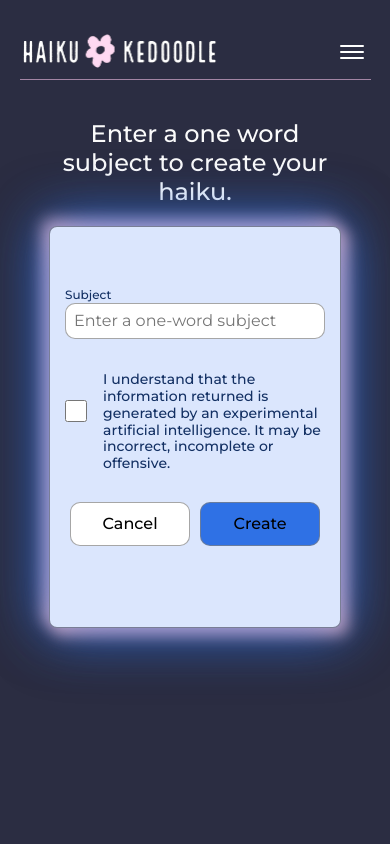
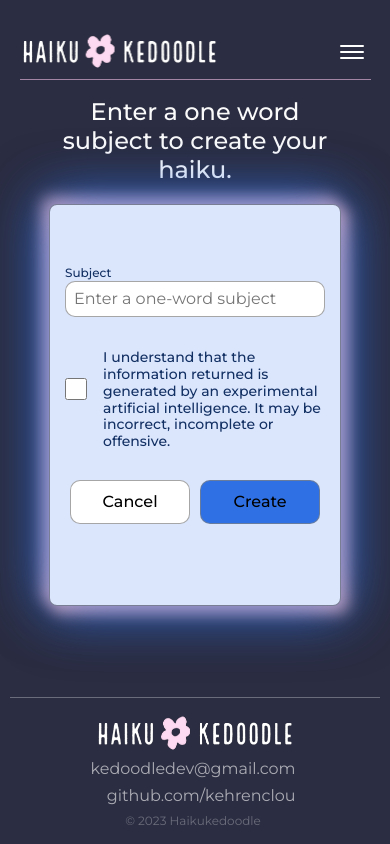
Before and after one commit to kehrenclou/haikukedoodle-frontend, a React (Create React App) app: page /create in a window 390 px wide. Shown: the top 844 px of the page. Built offline with nearby package versions, Linux system fonts and the light colour scheme.

Commit message:
refactor create with layout component

```diff
--- a/src/pages/create/Create.js
+++ b/src/pages/create/Create.js
@@ -9,6 +9,7 @@ import * as openAiApi from "../../utils/apis/openaiApi";
 import { transformAiDataObject } from "../../helpers/transformData";
 
 import { CreateHaikuForm } from "../../components/form";
+import Layout from "../../components/layout";
 import Loader from "../loader/Loader";
 
 export default function Create() {
@@ -61,6 +62,7 @@ export default function Create() {
 
   return (
     <>
+    <Layout>
       <section className="create" key="create">
         <AnimatePresence mode="wait">
           {!isLoading && (
@@ -89,6 +91,7 @@ export default function Create() {
           </>
         )}
       </section>
+      </Layout>
     </>
   );
 }
--- a/src/pages/create/create.css
+++ b/src/pages/create/create.css
@@ -1,5 +1,6 @@
 .create {
-  margin: 150px auto 35vh;
+  /* margin: 150px auto 35vh; */
+  margin: 0 auto 20px;
   display: flex;
   flex-direction: column;
   justify-content: center;
@@ -10,7 +11,7 @@
   font-size: 36px;
   font-weight: 500;
   text-align: center;
-  margin: 0 0 74px 0;
+  margin: 20px 0 50px 0;
 }
 
 .create__heading_card {
@@ -19,15 +20,15 @@
   font-weight: 400px;
   font-weight: 700;
 }
-.create__card-line{
-  display:flex;
-  flex-direction:column;
-padding-bottom:20px;
+.create__card-line {
+  display: flex;
+  flex-direction: column;
+  padding-bottom: 20px;
 }
 .create__container {
   background-color: rgba(219, 230, 253);
   color: #2b2d42;
-  margin:0 auto;
+  margin: 0 auto;
   padding: 50px;
   border-radius: 100%;
   border: 1px solid #2b2d428d;
@@ -41,47 +42,23 @@ padding-bottom:20px;
   justify-content: center;
   align-items: center;
 }
-/* .create__container_card {
-  position: relative;
-  justify-content: flex-start;
-  border-radius: 8px;
-  height: auto;
-  padding-top: 20px;
-} */
-/* .create__result-btn-container {
-  margin-top: 40px;
-  display: flex;
-  gap: 20px;
-  flex-wrap: wrap;
-  justify-content: center;
-  align-items: center;
-} */
-
 
 @media screen and (max-width: 920px) {
   .create {
-    margin-top: 170px;
+    margin-top: 30px;
   }
   .create__heading {
     margin: 0 40px 40px;
   }
-
 }
 
 @media screen and (max-width: 600px) {
-  .create {
-    margin-top: 120px;
-  }
+
   .create__container {
     width: 300px;
     height: 300px;
   }
-  /* .create__flower {
-    right: 125px;
-  } */
-  /* .create__heading_card_result {
-    margin-top: 10px;
-  } */
+
   .create__heading {
     font-size: 28px;
   }
@@ -93,8 +70,6 @@ padding-bottom:20px;
     max-width: 250px;
     /* max-height: 600px; */
   }
-
-
 }
 @media screen and (max-width: 400px) {
   .create__heading {
```
